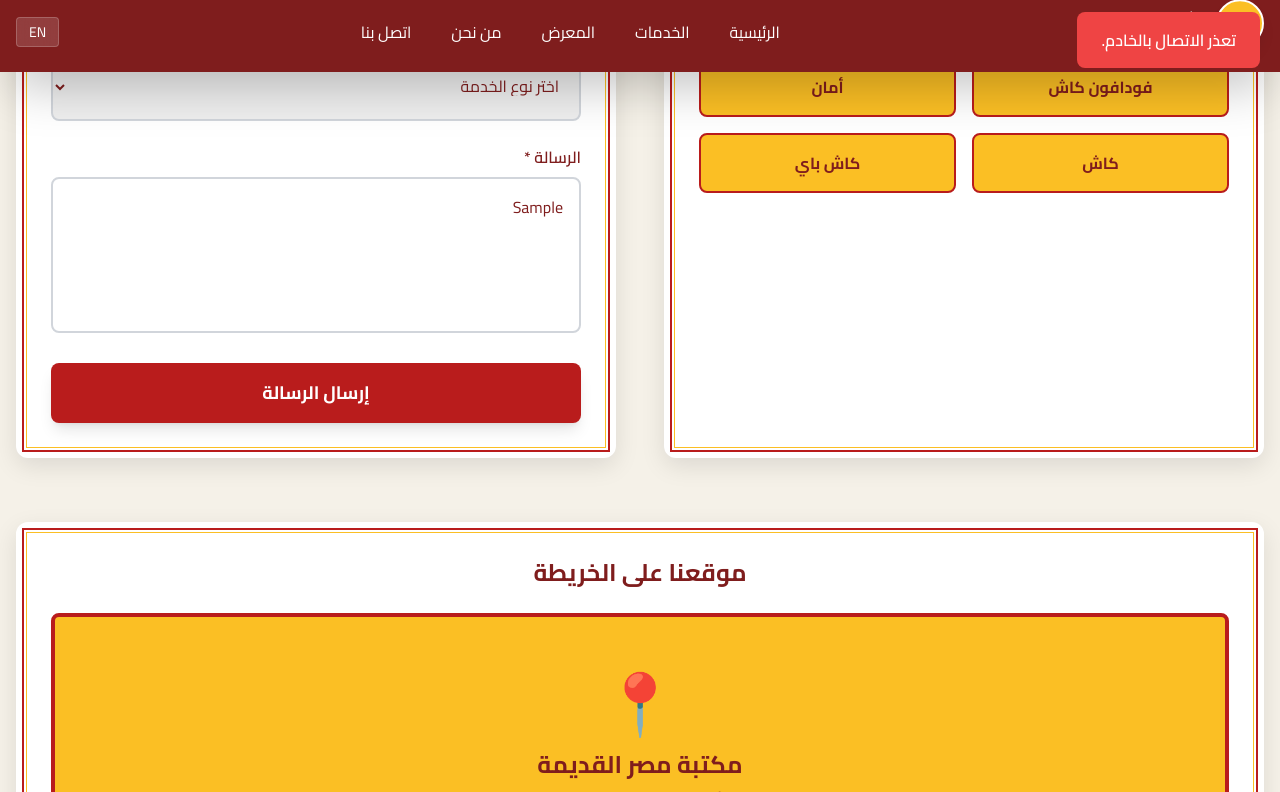
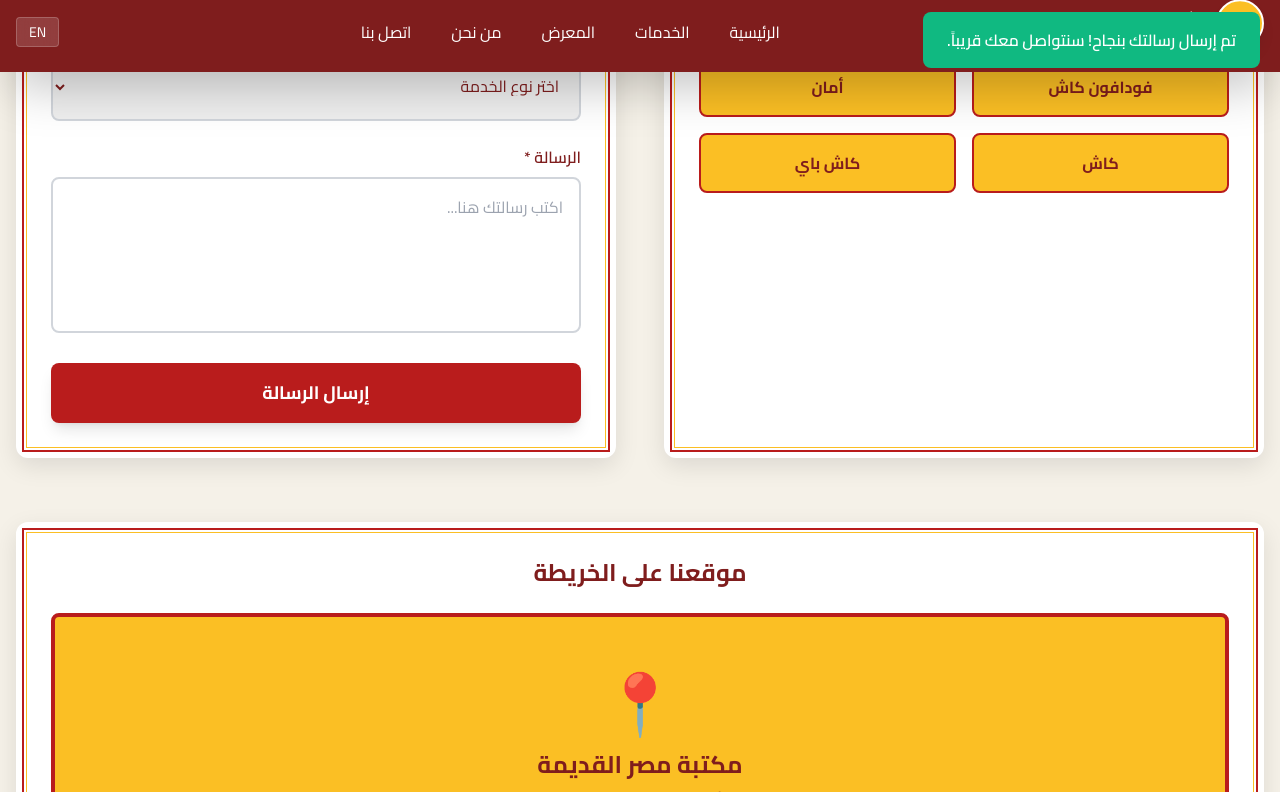
Before and after one commit to Masterpiece2009/maktabet-masr-old, a plain HTML site: page index.html in a window 1280 px wide. Both pictures are taken after typing "Sample", "5551234", "name@example.com", "Sample" into the empty fields and a click on the button "إرسال الرسالة". Shown: the part 5010-5802 px from the top of the page. Drawn offline with nearby package versions, Linux system fonts and the light colour scheme; no server answers.

Commit message:
Update index.html

```diff
--- a/index.html
+++ b/index.html
@@ -1,3 +1,4 @@
+
 <!DOCTYPE html>
 <html lang="ar" dir="rtl">
 <head>
@@ -737,7 +738,7 @@
                     <div class="content">
                         <h3 class="text-2xl font-bold text-egyptian-dark mb-8">أرسل لنا رسالة</h3>
 
-                        <form class="contact-form space-y-6" onsubmit="sendToWhatsAppAPI(event)">
+                        <form class="contact-form space-y-6" onsubmit="submitContactForm(event)">
                             <div>
                                 <label class="block text-egyptian-dark font-semibold mb-2">الاسم *</label>
                                 <input type="text" name="name" required class="w-full p-4 border-2 border-gray-300 rounded-lg transition-all focus:border-egyptian-red" placeholder="أدخل اسمك الكامل">
@@ -989,67 +990,24 @@
             document.body.style.overflow = 'auto';
         }
 
-        // WhatsApp API Form Submission
-        async function sendToWhatsAppAPI(event) {
+        // Contact Form Submission
+        function submitContactForm(event) {
             event.preventDefault();
-
-            const apiToken = 'iu8ta0FCO9tKMiWMadACc6vf2RCK5Pl8tQ0mXQDY490e7b50';
-            const to = '201026212277'; // WaAPI trial number
-            const waapiUrl = 'https://waapi.app/api/v1/instances/71646/sendMessage';
-
-            // Get form data
             const form = event.target;
-            const name = form.name.value.trim();
-            const phone = form.phone.value.trim();
-            const email = form.email.value.trim();
-            const service = form.service.value;
-            const message = form.message.value.trim();
-
-            // Show loading state
             const btnText = form.querySelector('.btn-text');
             const spinner = form.querySelector('.loading-spinner');
 
+            // Show loading
             btnText.classList.add('hidden');
             spinner.classList.remove('hidden');
 
-            const msg =
-                `استفسار جديد من الموقع:\n` +
-                `الاسم: ${name}\n` +
-                `رقم الهاتف: ${phone}\n` +
-                (email ? `البريد الإلكتروني: ${email}\n` : '') +
-                (service ? `نوع الخدمة: ${service}\n` : '') +
-                `الرسالة: ${message}`;
-
-            // Prepare payload
-            const payload = {
-                to: to,
-                type: 'text',
-                message: msg
-            };
-
-            try {
-                const response = await fetch(waapiUrl, {
-                    method: 'POST',
-                    headers: {
-                        'Content-Type': 'application/json',
-                        'Authorization': 'Bearer ' + apiToken
-                    },
-                    body: JSON.stringify(payload)
-                });
-
-                if (response.ok) {
-                    showNotification('تم إرسال الرسالة بنجاح إلى واتساب!', 'success');
-                    form.reset();
-                } else {
-                    showNotification('حدث خطأ أثناء الإرسال. يرجى المحاولة لاحقاً.', 'error');
-                }
-            } catch (e) {
-                showNotification('تعذر الاتصال بالخادم.', 'error');
-            }
-
-            // Re-enable submit button
-            btnText.classList.remove('hidden');
-            spinner.classList.add('hidden');
+            // Simulate form submission
+            setTimeout(() => {
+                btnText.classList.remove('hidden');
+                spinner.classList.add('hidden');
+                showNotification('تم إرسال رسالتك بنجاح! سنتواصل معك قريباً.', 'success');
+                form.reset();
+            }, 2000);
         }
 
         // Show Notification
@@ -1063,6 +1021,7 @@
                 notification.classList.remove('show');
             }, 5000);
         }
+
         // Back to Top Button
         const backToTop = document.getElementById('backToTop');
         window.addEventListener('scroll', () => {
```
